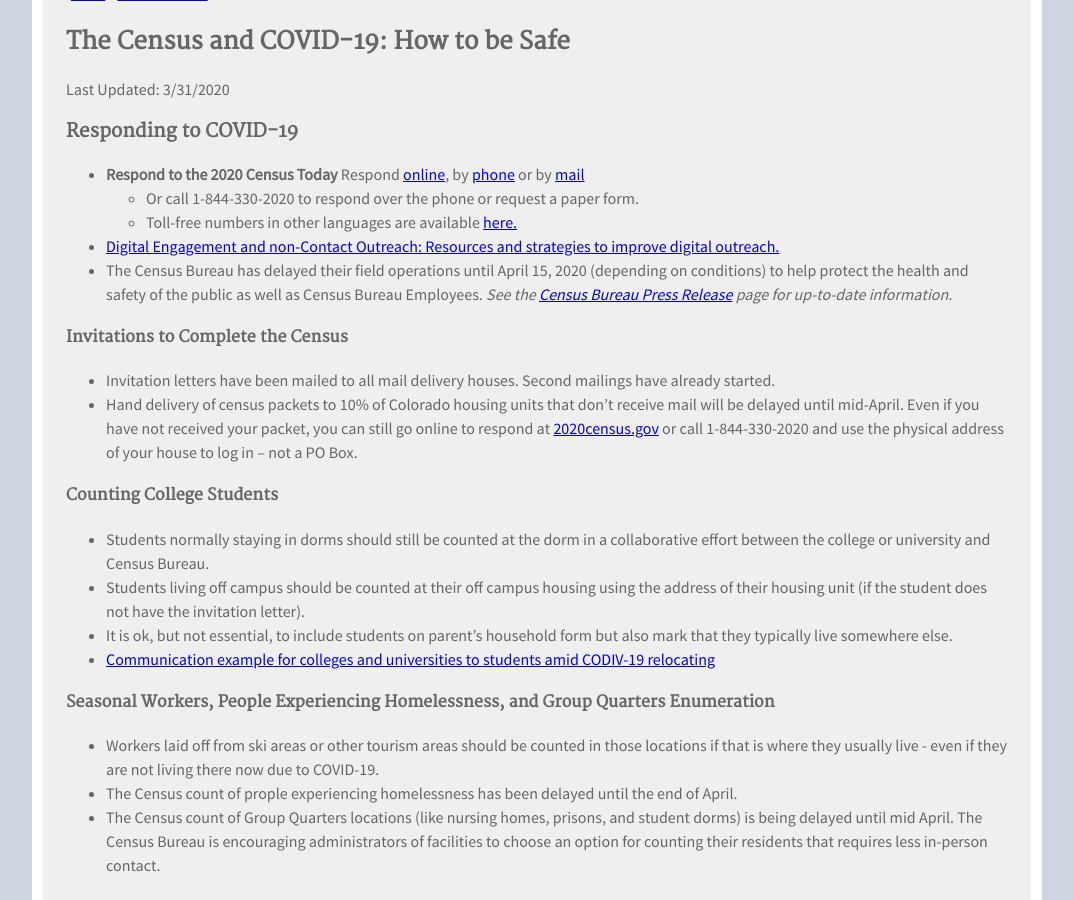
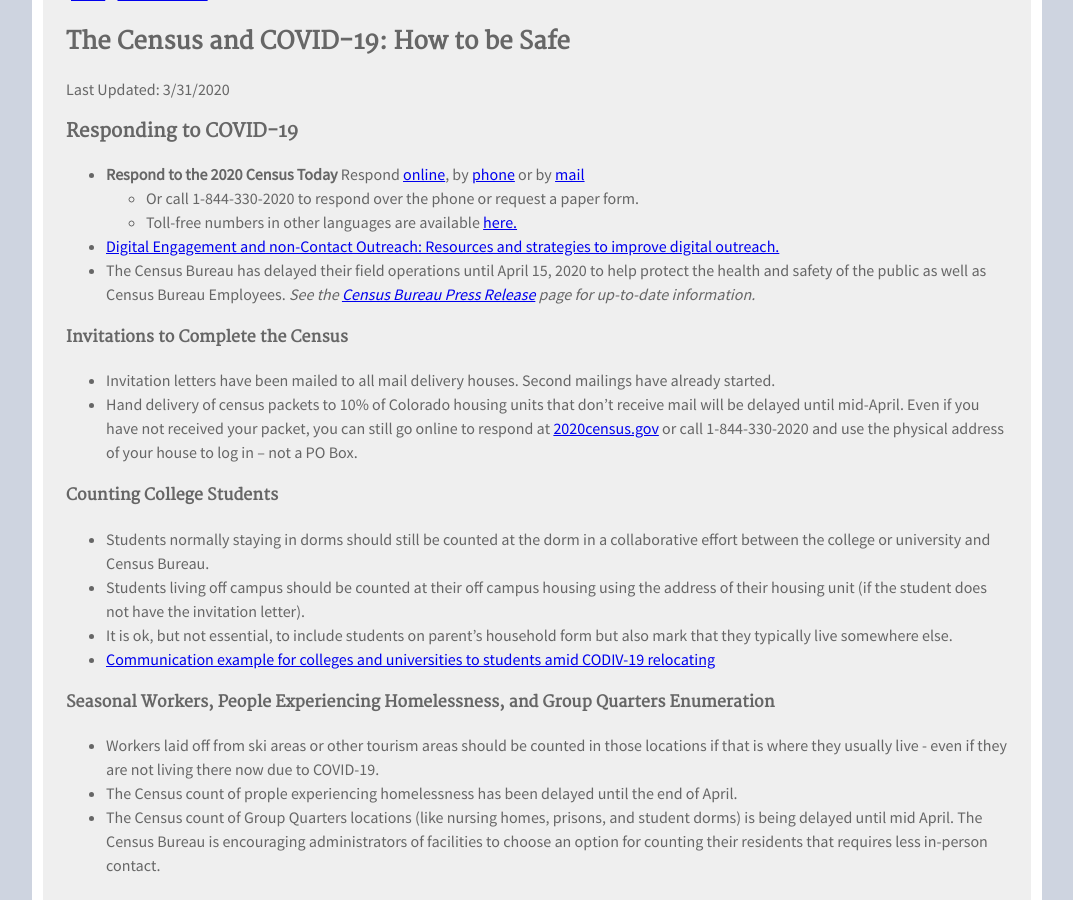
Before and after one commit to TBleess/Website_New, a Jekyll site: the page built from pages/5_CensusACS/2020-covid.html, in a window 1280 px wide and 900 px high, scrolled down 327 px. Shown: the whole window, without its empty margins (103-1176 px from the left). Built offline with Jekyll 4.4.1, drawn with Linux system fonts in a browser that asks for light colours.

Commit message:
Update 2020-covid.html

```diff
--- a/pages/5_CensusACS/2020-covid.html
+++ b/pages/5_CensusACS/2020-covid.html
@@ -33,7 +33,7 @@ description: "Census 2020 and COVIS-19"
 <li>Toll-free numbers in other languages are available <a href="https://2020census.gov/en/contact-us.html" target="_blank">here.</a></li>
 </ul>
 <li><a href="https://drive.google.com/open?id=16e4jdQX03oiZBKHeDcTmheWRw0pQmzNV" target="_blank">Digital Engagement and non-Contact Outreach: Resources and strategies to improve digital outreach.</a></li>
-<li>The Census Bureau has delayed their field operations until April 15, 2020 (depending on conditions) to help protect
+<li>The Census Bureau has delayed their field operations until April 15, 2020 to help protect
 the health and safety of the public as well as Census Bureau Employees.
 <i>See the <a href="https://2020census.gov/en/news-events/press-releases.html" target="_blank">Census Bureau Press Release</a> page for up-to-date information.</i></li>
 </ul>
```
